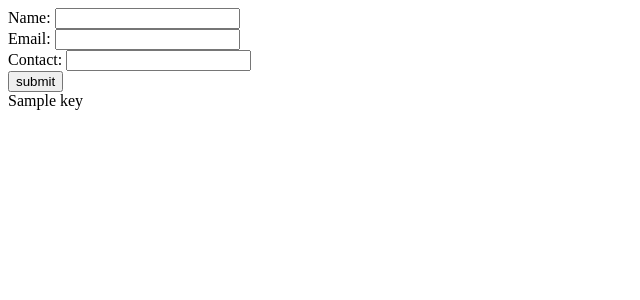
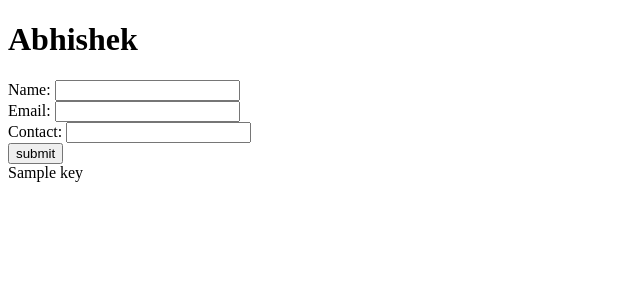
Before and after one commit to VivekVerma830/django_form, a Django app: template project/app/templates/home.html in a window 1280 px wide. Shown: the top 300 px of the page, without its empty margins (0-640 px from the left). Run offline with Django 5.2, Linux system fonts and the light colour scheme; tables that the repository leaves empty hold one stand-in row (values such as "Sample post"); the template is opened without the code that fills it: values that come from a table or form of the project are taken from there, most other values are stand-ins (such as "Sample title", 1, 10 or a date in 2020).

Commit message:
second commit

```diff
--- a/project/app/templates/home.html
+++ b/project/app/templates/home.html
@@ -5,7 +5,7 @@
     <meta name="viewport" content="width=device-width, initial-scale=1.0">
     <title>Document</title>
 </head>
-<body>
+<body><h1>Abhishek</h1>
     <form action= "{% url 'register' %}" method="POST">
         {% csrf_token %}
         {{form}}
--- a/project/app/urls.py
+++ b/project/app/urls.py
@@ -4,4 +4,5 @@ from .views import *
 urlpatterns = [
     path('',home,name='home'),
     path('register/',register,name='register')
+
 ]
```
